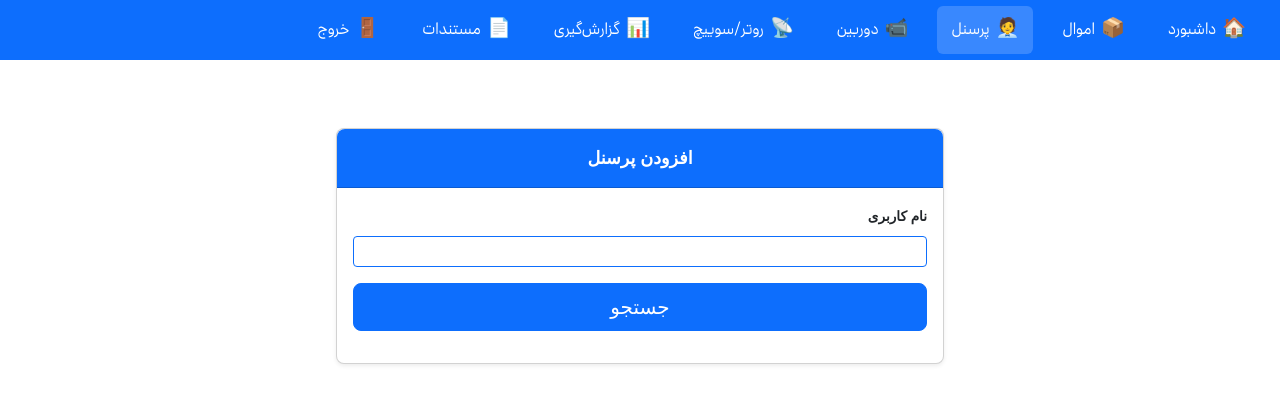
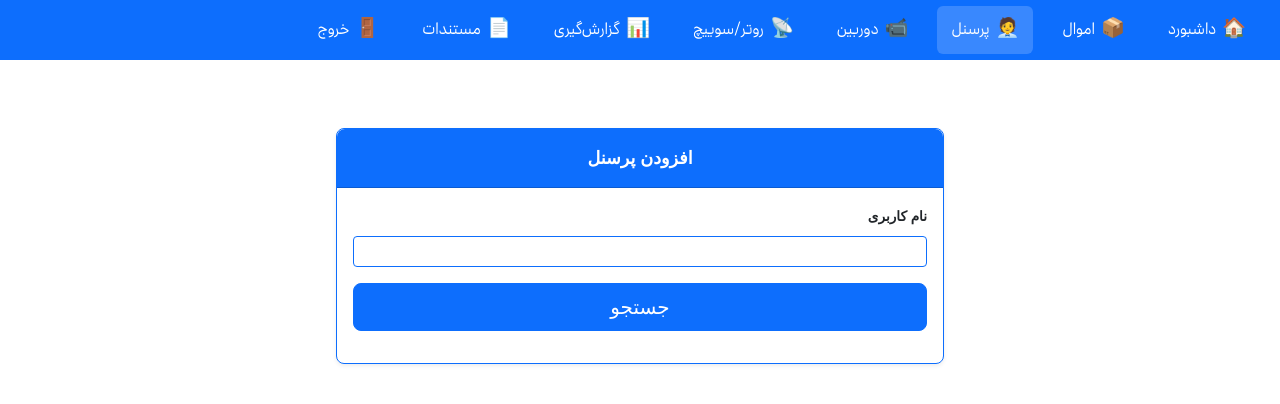
Before and after one commit to Ali-Abbaspour-12/Warehouse, a Flask app: page /personnel/personnel in a window 1280 px wide. Shown: the top 404 px of the page. Run offline with Flask 3, Linux system fonts and the light colour scheme; the visitor is signed in with stand-in values (Sample User, id 1); some libraries are stand-ins or nearby versions.

Commit message:
new chamnges

```diff
--- a/templates/personnel_panel/personnel.html
+++ b/templates/personnel_panel/personnel.html
@@ -25,7 +25,7 @@
 
     <!-- باکس جستجو -->
     <div class="col-md-6 mx-auto">
-        <div class="card shadow-sm">
+        <div class="card shadow-sm border-primary">
             <div class="card-header bg-primary text-white fw-bold text-center">
                     افزودن پرسنل
                 </div>
```
